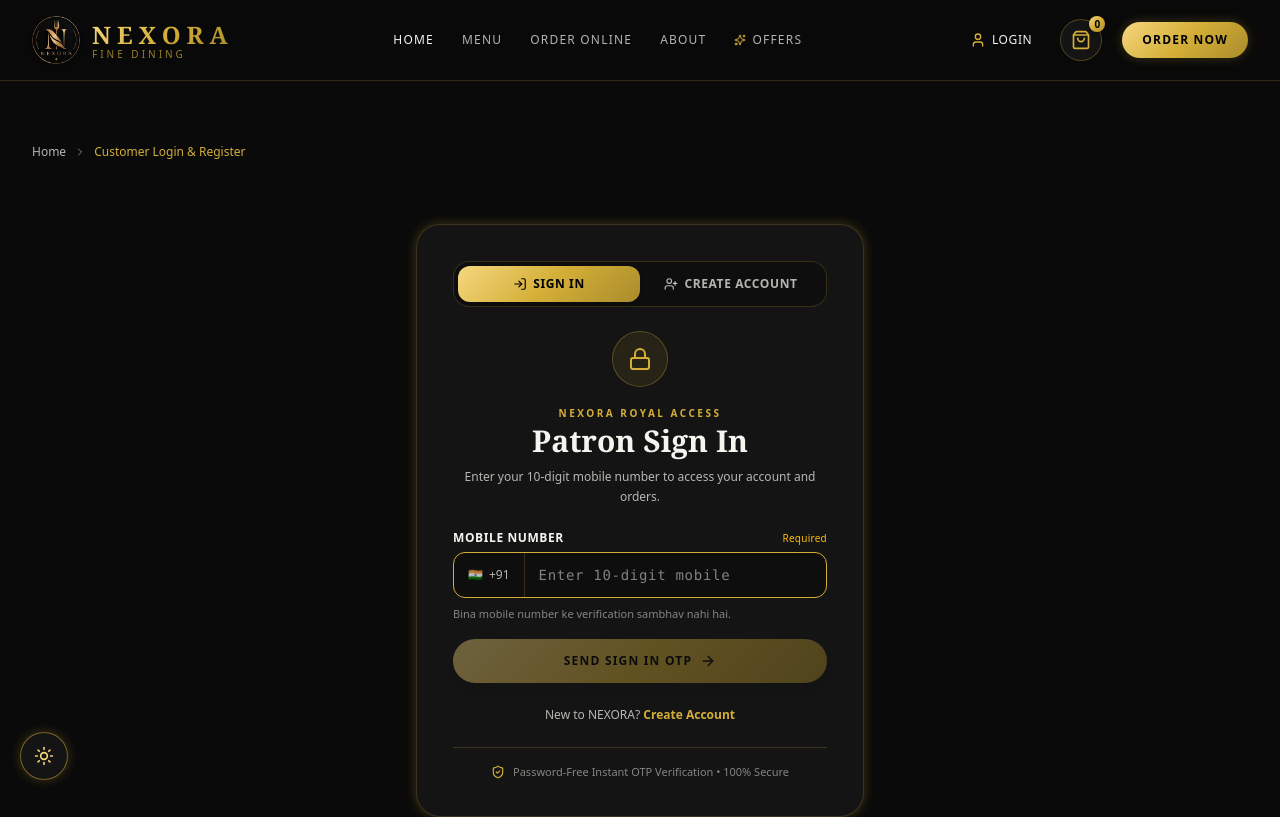
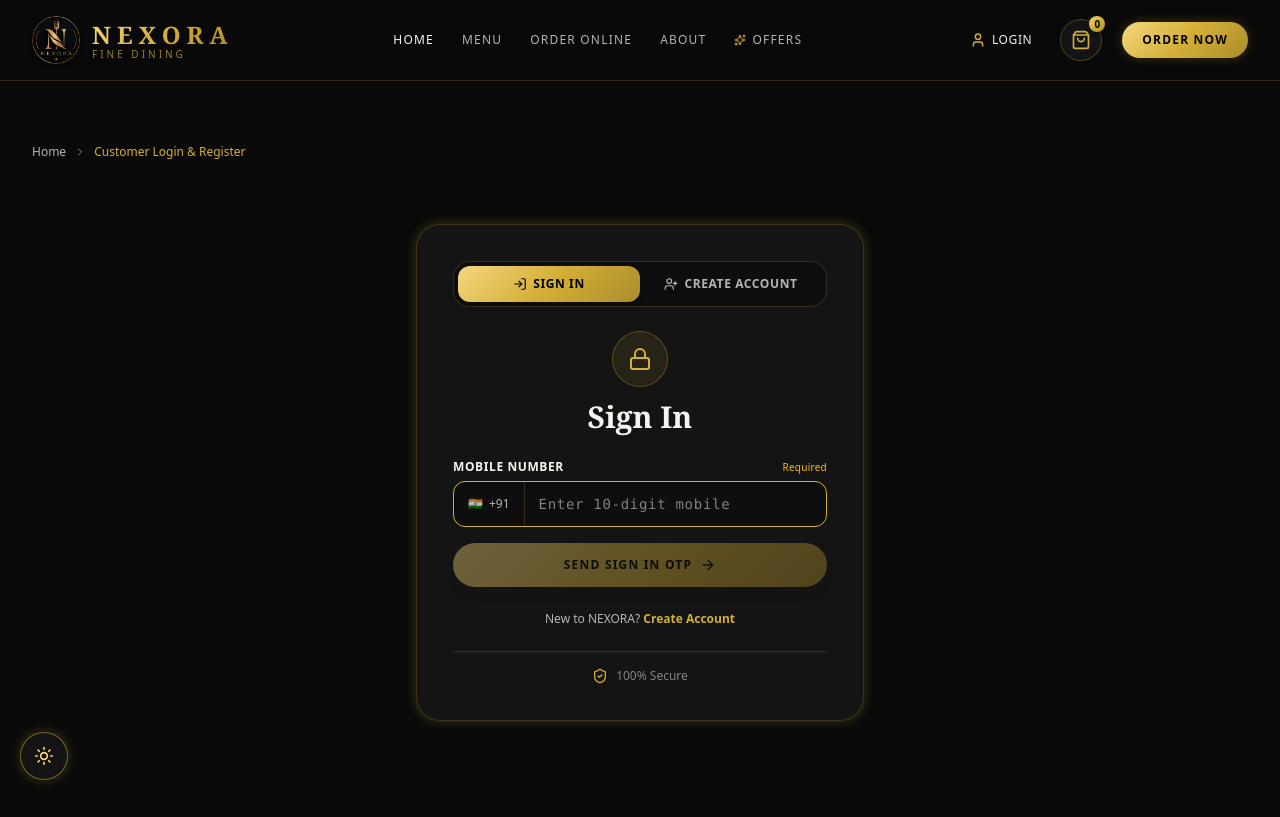
Before and after one commit to anshpatel8009889170-arch/NEXORA, a Next.js app: page /login in a window 1280 px wide. Shown: the top 817 px of the page. Built offline with nearby package versions, Linux system fonts and the light colour scheme; no server answers.

Commit message:
style: clean up login and create account headers, remove redundant helper texts, show 100% Secure

```diff
--- a/app/login/page.tsx
+++ b/app/login/page.tsx
@@ -317,26 +317,17 @@ function LoginContent() {
             {step === "details" && <User className="w-6 h-6" />}
           </div>
 
-          <span className="text-[10px] uppercase tracking-[0.25em] text-[#d4af37] font-semibold">
-            {step === "phone" && (authMode === "login" ? "NEXORA Royal Access" : "New Royal Patron")}
-            {step === "otp" && "Encrypted Phone Verification"}
-            {step === "details" && "Guest Profile Personalization"}
-          </span>
-
           <h1 className="text-2xl sm:text-3xl font-serif font-bold text-[var(--text-main)]">
-            {step === "phone" && (authMode === "login" ? "Patron Sign In" : "Create Account")}
+            {step === "phone" && (authMode === "login" ? "Sign In" : "Create Account")}
             {step === "otp" && "Verify Mobile"}
             {step === "details" && "Welcome to NEXORA"}
           </h1>
 
-          <p className="text-xs text-[var(--text-sub)] leading-relaxed">
-            {step === "phone" &&
-              (authMode === "login"
-                ? "Enter your 10-digit mobile number to access your account and orders."
-                : "Enter your 10-digit mobile number to create your royal dining profile.")}
-            {step === "otp" && `Enter the 6-digit verification code sent to +91 ${phoneInput}.`}
-            {step === "details" && "Tell us your name for fine dining delivery. Email is optional."}
-          </p>
+          {step === "otp" && (
+            <p className="text-xs text-[var(--text-sub)] leading-relaxed">
+              Enter the 6-digit verification code sent to +91 {phoneInput}.
+            </p>
+          )}
         </div>
 
         {/* Feedback Messages */}
@@ -381,9 +372,6 @@ function LoginContent() {
                   autoFocus
                 />
               </div>
-              <p className="text-[11px] text-[var(--text-sub-light)] pt-0.5">
-                Bina mobile number ke verification sambhav nahi hai.
-              </p>
             </div>
 
             <button
@@ -588,9 +576,9 @@ function LoginContent() {
         )}
 
         {/* Assurance */}
-        <div className="pt-4 border-t border-[var(--card-border)] flex items-center justify-center gap-2 text-[11px] text-[var(--text-sub-light)]">
-          <ShieldCheck className="w-3.5 h-3.5 text-[#d4af37]" />
-          <span>Password-Free Instant OTP Verification • 100% Secure</span>
+        <div className="pt-4 border-t border-[var(--card-border)] flex items-center justify-center gap-2 text-xs text-[var(--text-sub-light)]">
+          <ShieldCheck className="w-4 h-4 text-[#d4af37]" />
+          <span>100% Secure</span>
         </div>
       </div>
     </div>
```
